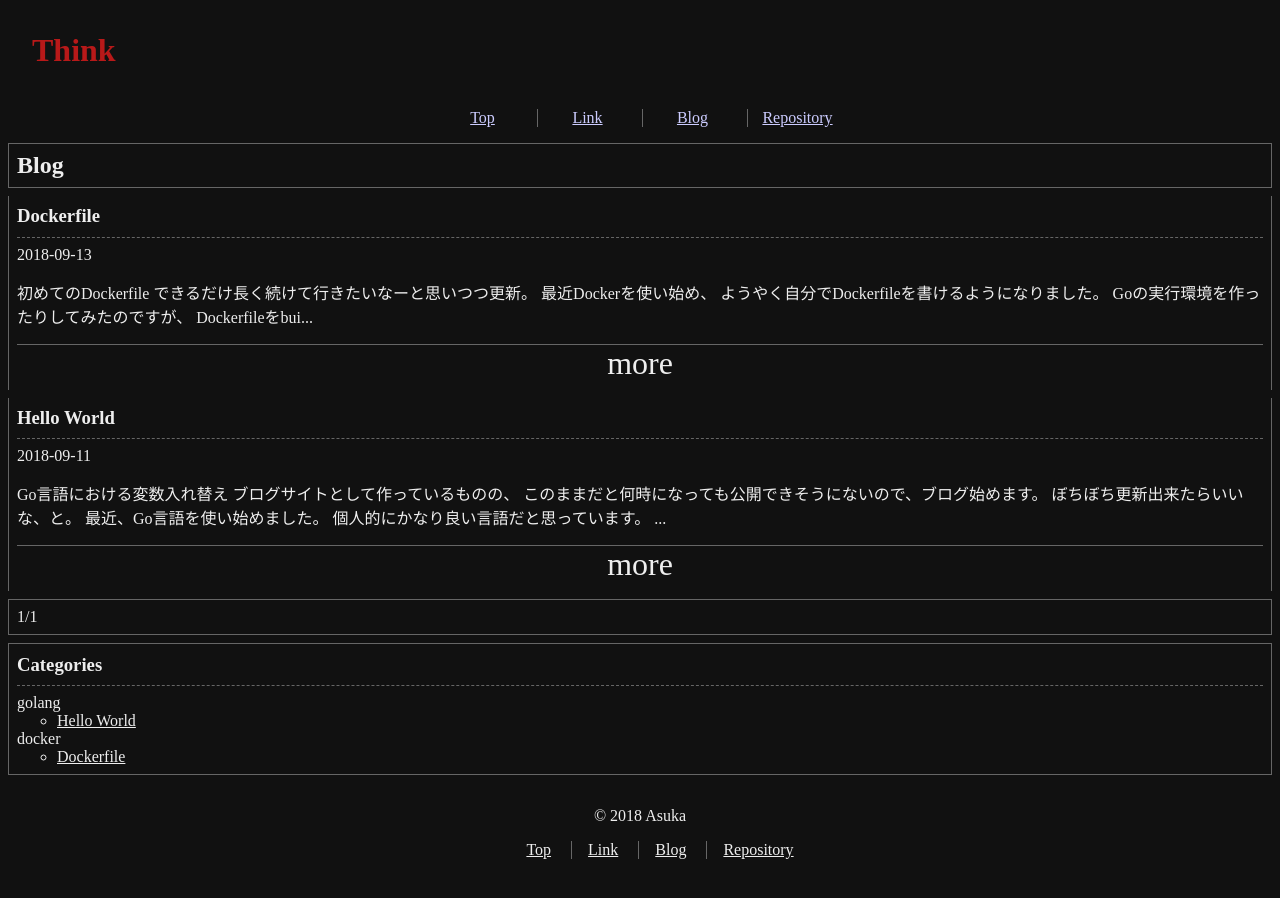
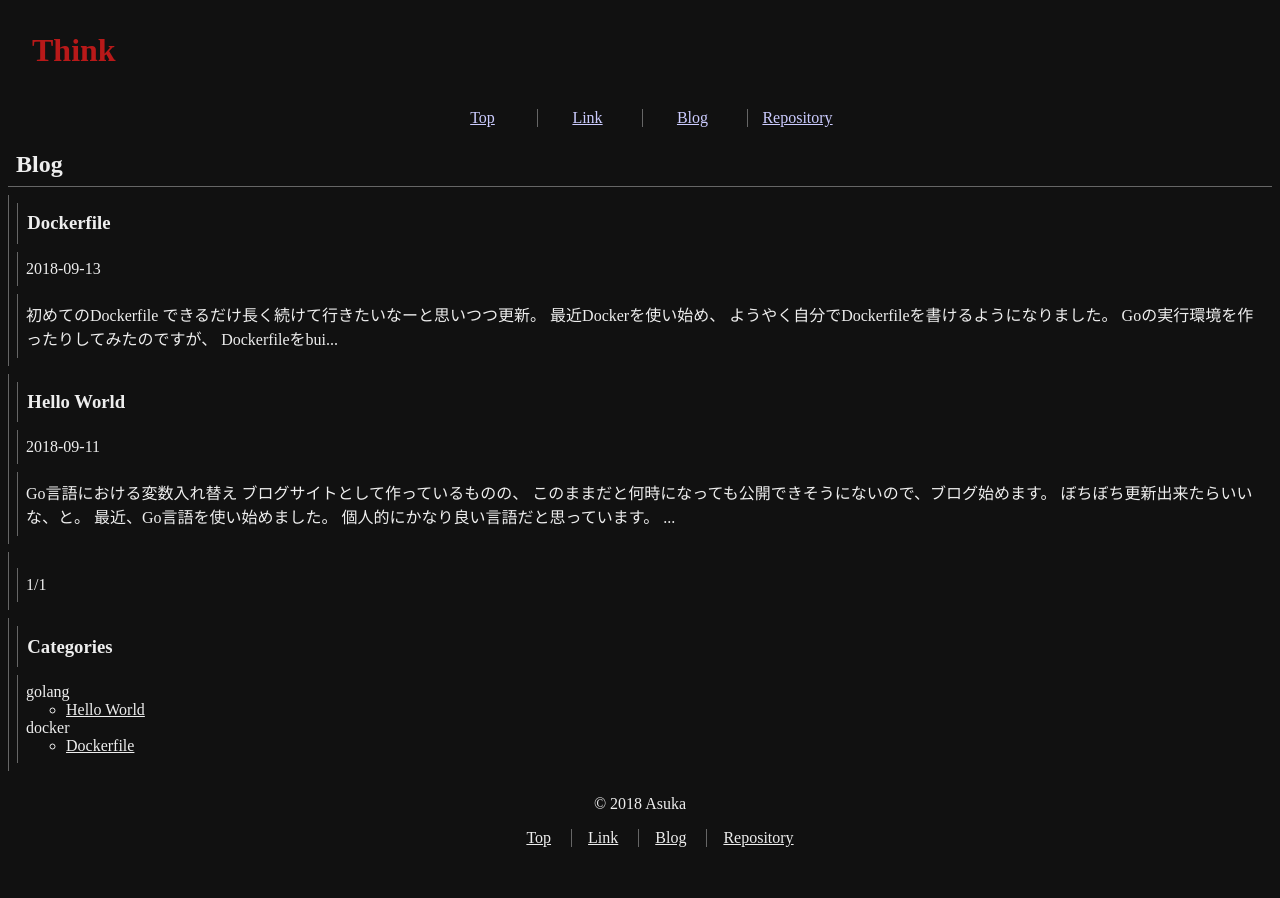
Before and after one commit to a-skua/a-skua.github.io, a Jekyll site: the page built from blog/index.html, in a window 1280 px wide. Built offline with Jekyll 4.4.1, drawn with Linux system fonts in a browser that asks for light colours; the list of posts is cut into pages by our own code.

Commit message:
fix layout

```diff
--- a/blog/index.html
+++ b/blog/index.html
@@ -6,10 +6,11 @@ title: Blog
 <h1>Blog</h1>
 {% for post in paginator.posts %}
 	<section class="blog_piece">
-		<h1>{{ post.title }}</h1>
-		<p>{{ post.date | date: "%Y-%m-%d" }}</p>
-		<p>{{ post.content | strip_html | truncate: 128 }}</p>
-		<p><a class="goto_blog" href="{{ site.url }}{{ post.url }}" target="_top">more</a></p>
+		<a class="goto_blog" href="{{ site.url }}{{ post.url }}" target="_top">
+			<h1>{{ post.title }}</h1>
+			<p>{{ post.date | date: "%Y-%m-%d" }}</p>
+			<p>{{ post.content | strip_html | truncate: 128 }}</p>
+		</a>
 	</section>
 {% endfor %}
 
--- a/css/default.scss
+++ b/css/default.scss
@@ -75,28 +75,29 @@ body {
 				margin: inherit;
 				padding: inherit;
 				position: inherit;
-				border-width: 1px;
+				border-width: 0 0 1px;
 				@include border_solid;
 			}
 			&>section {
-				margin: 0.5em 0;
-				padding: 0 0.5em;
-				border-width: 1px;
+				margin: 0.5em 0 0;
+				padding: 0.5em;
+				border-width: 0 0 0 1px;
 				@include border_solid;
-				&>h1 {
+				&>h1, &.blog_piece>a>h1 {
 					margin: 0;
-					padding: 0.5em 0;
-					border-style: dashed;
-					border-width: 0 0 1px 0;
-					@include border_color;
+					padding: 0.5em;
+					border-width: 0 0 0 1px;
+					@include border_solid;
 				}
-				&>ul,
-				&>ol,
-				&>dl,
-				&>p {
-					margin: 0;
-					padding: 0.5em 0;
+				&>ul, &.blog_piece>a>ul,
+				&>ol, &.blog_piece>a>ol,
+				&>dl, &.blog_piece>a>dl,
+				&>p, &.blog_piece>a>p {
+					margin: 0.5em 0 0;
+					padding: 0.5em;
 					list-style-type: none;
+					border-width: 0 0 0 1px;
+					@include border_solid;
 				}
 				&>figure.highlight {
 					margin: 0.5em;
@@ -128,18 +129,11 @@ body {
 					}
 				}
 				&.blog_piece {
-					border-width: 0 1px;
-					&>h1 {
-					}
-					a {
+					&>a {
 						display: block;
 						margin: 0;
 						padding: 0;
-						font-size: 2em;
-						text-align: center;
 						text-decoration: none;
-						@include border-solid;
-						border-width: 1px 0 0;
 					}
 				}
 			}
```
